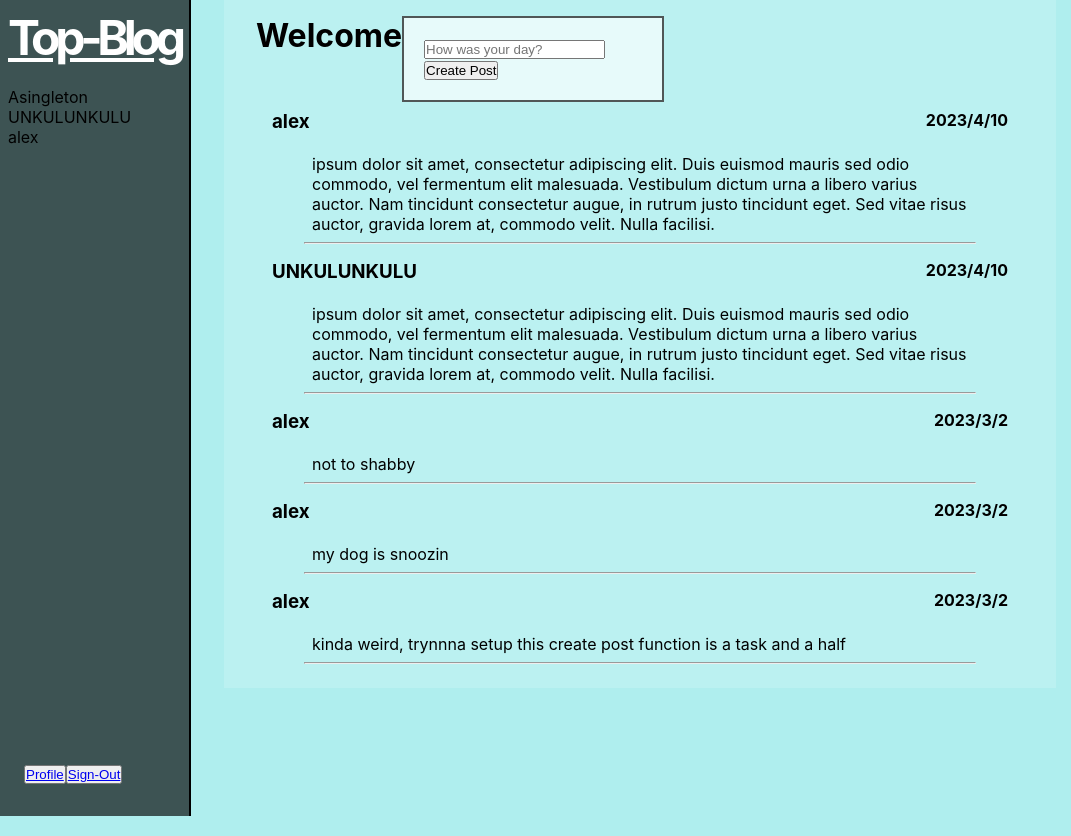
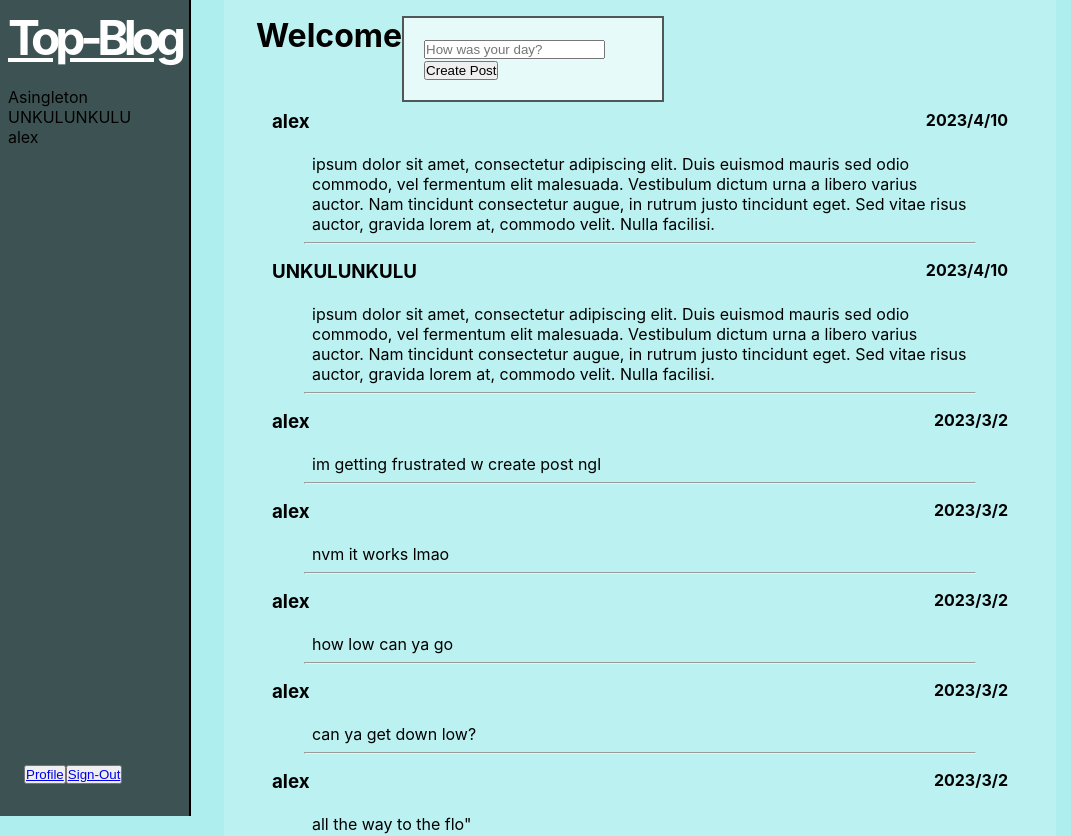
Before and after one commit to Sixsinglebird/FS-JS, a React (Create React App) app: page /main in a window 1280 px wide. Shown: the top 836 px of the page, without its empty margins (0-1071 px from the left). Before the commit the page ends 800 px from the top, so only its background shows below. Built offline with nearby package versions, Linux system fonts and the light colour scheme; data requests are answered from the project's data file.

Commit message:
ngl had a good time

```diff
--- a/db.json
+++ b/db.json
@@ -37,23 +37,58 @@
     {
       "id": 2,
       "user": "alex",
-      "content": "not to shabby",
+      "content": "im getting frustrated w create post ngl",
       "date": "2023/3/2",
       "key": "2alex2023/3/2"
     },
     {
       "id": 3,
       "user": "alex",
-      "content": "my dog is snoozin",
+      "content": "nvm it works lmao",
       "date": "2023/3/2",
       "key": "3alex2023/3/2"
     },
     {
       "id": 4,
       "user": "alex",
-      "content": "kinda weird, trynnna setup this create post function is a task and a half",
+      "content": "how low can ya go",
       "date": "2023/3/2",
       "key": "4alex2023/3/2"
+    },
+    {
+      "id": 5,
+      "user": "alex",
+      "content": "can ya get down low?",
+      "date": "2023/3/2",
+      "key": "5alex2023/3/2"
+    },
+    {
+      "id": 6,
+      "user": "alex",
+      "content": "all the way to the flo\"",
+      "date": "2023/3/2",
+      "key": "6alex2023/3/2"
+    },
+    {
+      "id": 7,
+      "user": "alex",
+      "content": "how low do you go?",
+      "date": "2023/3/2",
+      "key": "7alex2023/3/2"
+    },
+    {
+      "id": 8,
+      "user": "alex",
+      "content": "can ya bring it up hot aaa like ya neva gonnna stop",
+      "date": "2023/3/2",
+      "key": "8alex2023/3/2"
+    },
+    {
+      "id": 9,
+      "user": "alex",
+      "content": "how low can ya go",
+      "date": "2023/3/2",
+      "key": "9alex2023/3/2"
     }
   ]
 }
--- a/src/components/CreatePost.jsx
+++ b/src/components/CreatePost.jsx
@@ -30,6 +30,16 @@ const CreatePost = ({ user, nextId, setPosts, posts }) => {
         key: `${postId}${user}${postDate}`,
       }),
     });
+    await setPosts([
+      ...posts,
+      {
+        id: postId,
+        user: user,
+        content: post,
+        date: postDate,
+        key: `${postId}${user}${postDate}`,
+      },
+    ]);
     document.querySelector("#content").value = "";
   };
 
--- a/src/components/Main.jsx
+++ b/src/components/Main.jsx
@@ -2,11 +2,16 @@ import React from "react";
 import Sidebar from "./Sidebar";
 import PostDisplay from "./PostDisplay";
 
-const Main = ({ users, posts, user, nextId }) => {
+const Main = ({ users, posts, user, nextId, setPosts }) => {
   return (
     <>
       <Sidebar users={users} user={user} />
-      <PostDisplay posts={posts} user={user} nextId={nextId} />
+      <PostDisplay
+        posts={posts}
+        user={user}
+        nextId={nextId}
+        setPosts={setPosts}
+      />
     </>
   );
 };
```
